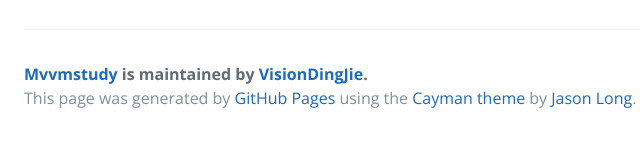
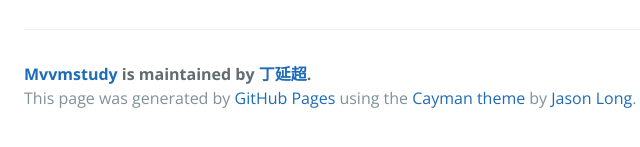
Before and after one commit to DarrenYCDing/MvvmStudy, a plain HTML site: page index.html in a window 1280 px wide. Shown: the part 619-766 px from the top of the page, 200-840 px from the left. Drawn offline with nearby package versions, Linux system fonts and the light colour scheme.

Commit message:
change username

```diff
--- a/index.html
+++ b/index.html
@@ -31,7 +31,7 @@ console.log("为了妹子！拼了！")
 </code></pre>
 
       <footer class="site-footer">
-        <span class="site-footer-owner"><a href="https://github.com/VisionDingJie/MvvmStudy">Mvvmstudy</a> is maintained by <a href="https://github.com/VisionDingJie">VisionDingJie</a>.</span>
+        <span class="site-footer-owner"><a href="https://github.com/VisionDingJie/MvvmStudy">Mvvmstudy</a> is maintained by <a href="https://github.com/VisionDingJie">丁延超</a>.</span>
 
         <span class="site-footer-credits">This page was generated by <a href="https://pages.github.com">GitHub Pages</a> using the <a href="https://github.com/jasonlong/cayman-theme">Cayman theme</a> by <a href="https://twitter.com/jasonlong">Jason Long</a>.</span>
       </footer>
```
